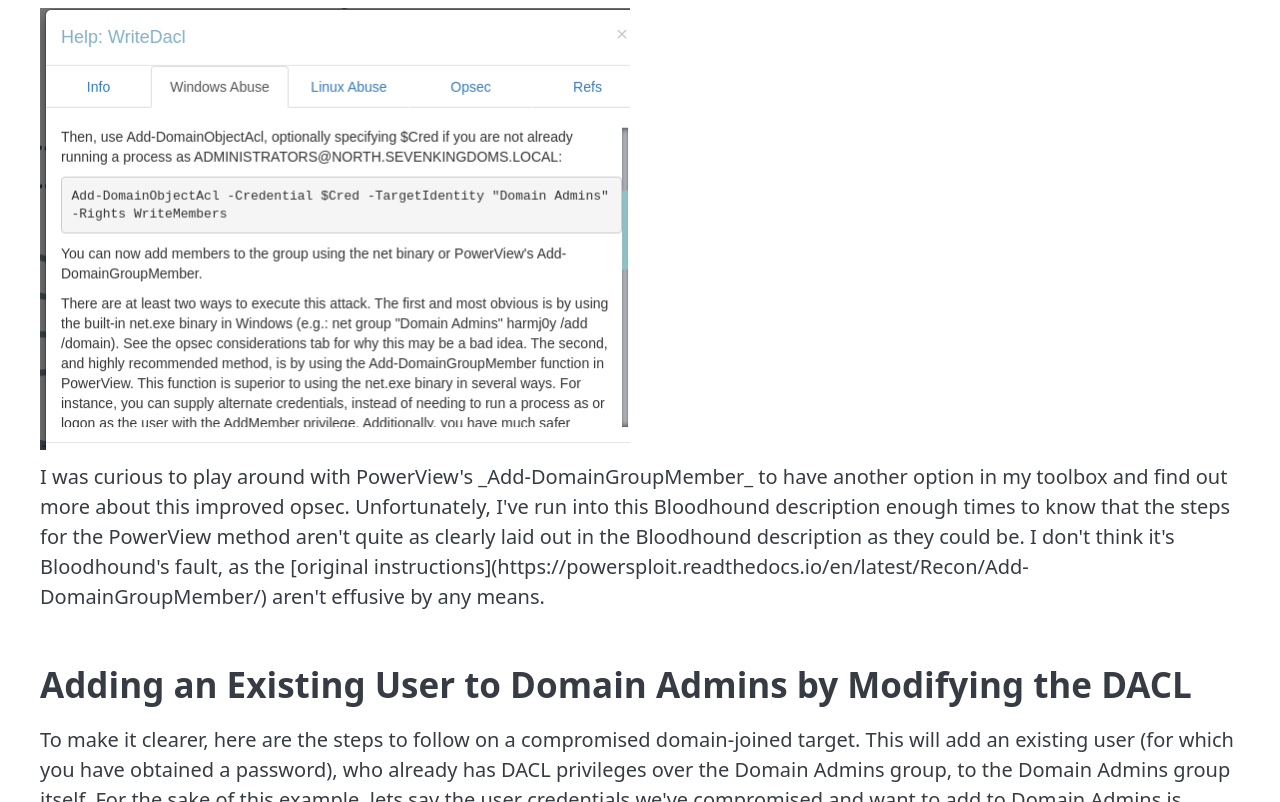
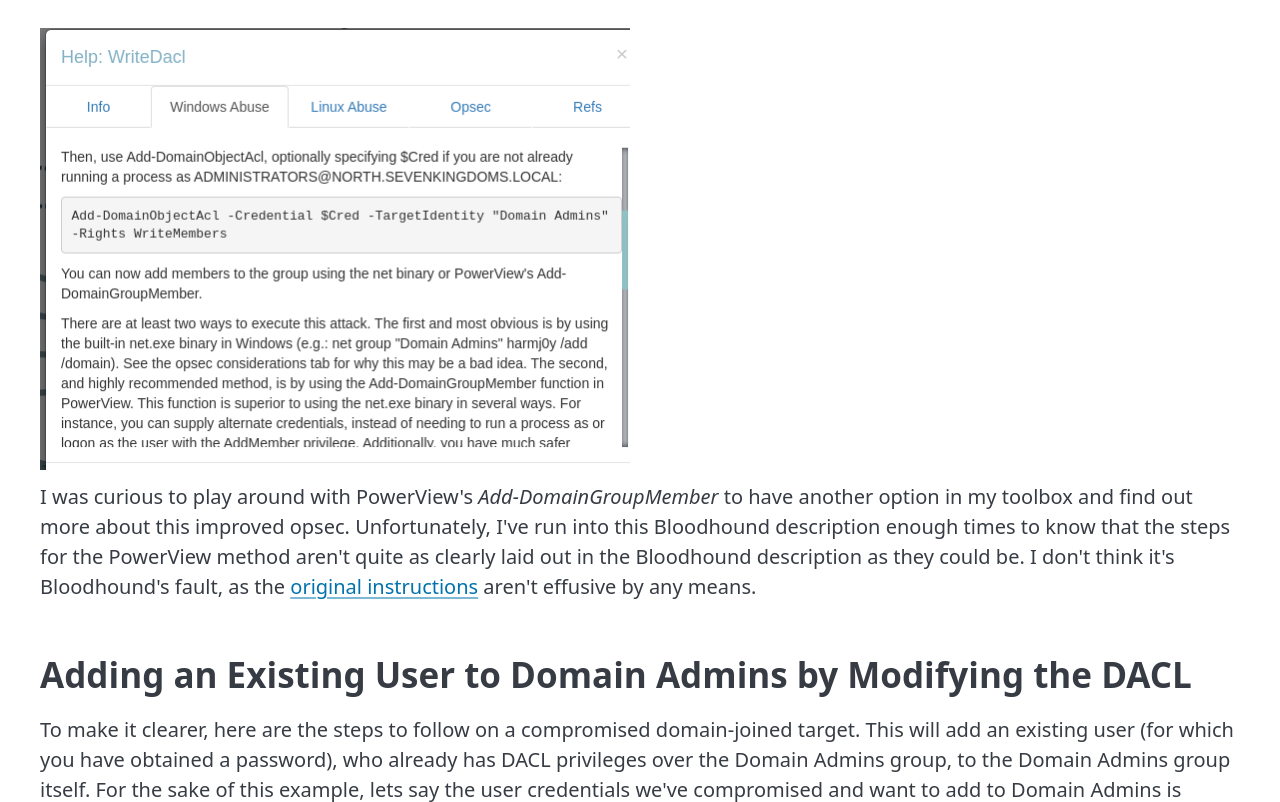
Before and after one commit to everydayrain/imagined_realities, an Eleventy site: page content/blog/2024-12-12-pv-dacl-mods.md in a window 1280 px wide. Shown: the part 764-1566 px from the top of the page. Built offline with nearby package versions, Linux system fonts and the light colour scheme; Eleventy itself is replaced by a stand-in of ours; some packages are replaced by stand-ins of ours; files that its build step writes are made by us from their sources; what @zachleat/heading-anchors, zod-validation-error would draw is missing.

Commit message:
modding markdown link to shortcode in dacl post

```diff
--- a/content/blog/2024-12-12-pv-dacl-mods.md
+++ b/content/blog/2024-12-12-pv-dacl-mods.md
@@ -7,12 +7,14 @@
 ---
 
 {% imagesmall '/img/2024-12-11_10-09.png', '' %}
+
 Ever come across an edge description in Boodhound on DACL abuse? They tend to look something like the above.
 
 The Windows abuse instructions on the edge tend to offer two ways to proceed, either using _net group_ from net.exe or PowerView. I've always used the net.exe method, but they recommend PowerView because the opsec for net.exe is challenging.
 
 {% imagesmall '/img/2024-12-12_08-59.png', '' %}
-I was curious to play around with PowerView's _Add-DomainGroupMember_ to have another option in my toolbox and find out more about this improved opsec. Unfortunately, I've run into this Bloodhound description enough times to know that the steps for the PowerView method aren't quite as clearly laid out in the Bloodhound description as they could be. I don't think it's Bloodhound's fault, as the [original instructions](https://powersploit.readthedocs.io/en/latest/Recon/Add-DomainGroupMember/) aren't effusive by any means.
+
+I was curious to play around with PowerView's _Add-DomainGroupMember_ to have another option in my toolbox and find out more about this improved opsec. Unfortunately, I've run into this Bloodhound description enough times to know that the steps for the PowerView method aren't quite as clearly laid out in the Bloodhound description as they could be. I don't think it's Bloodhound's fault, as the {% linkprimary "original instructions", "https://powersploit.readthedocs.io/en/latest/Recon/Add-DomainGroupMember/" %} aren't effusive by any means.
 
 ## Adding an Existing User to Domain Admins by Modifying the DACL
 
```
